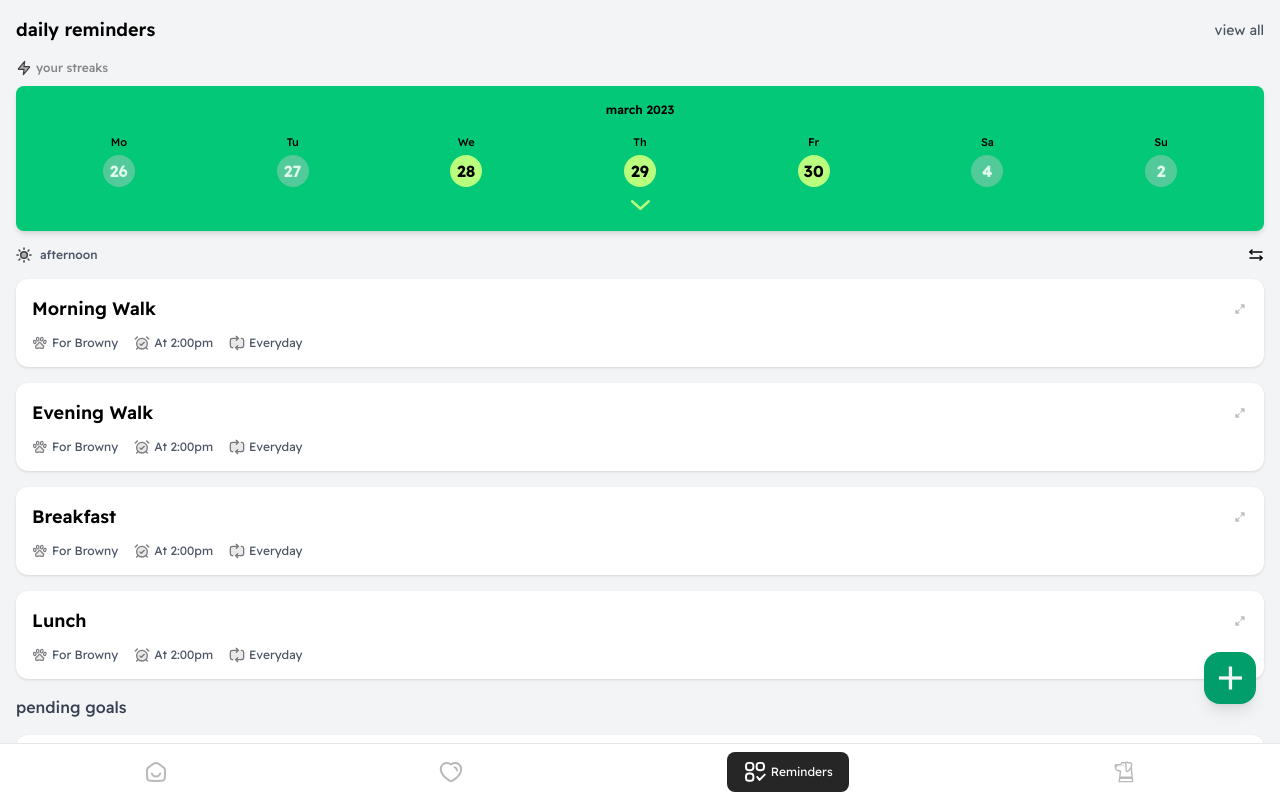
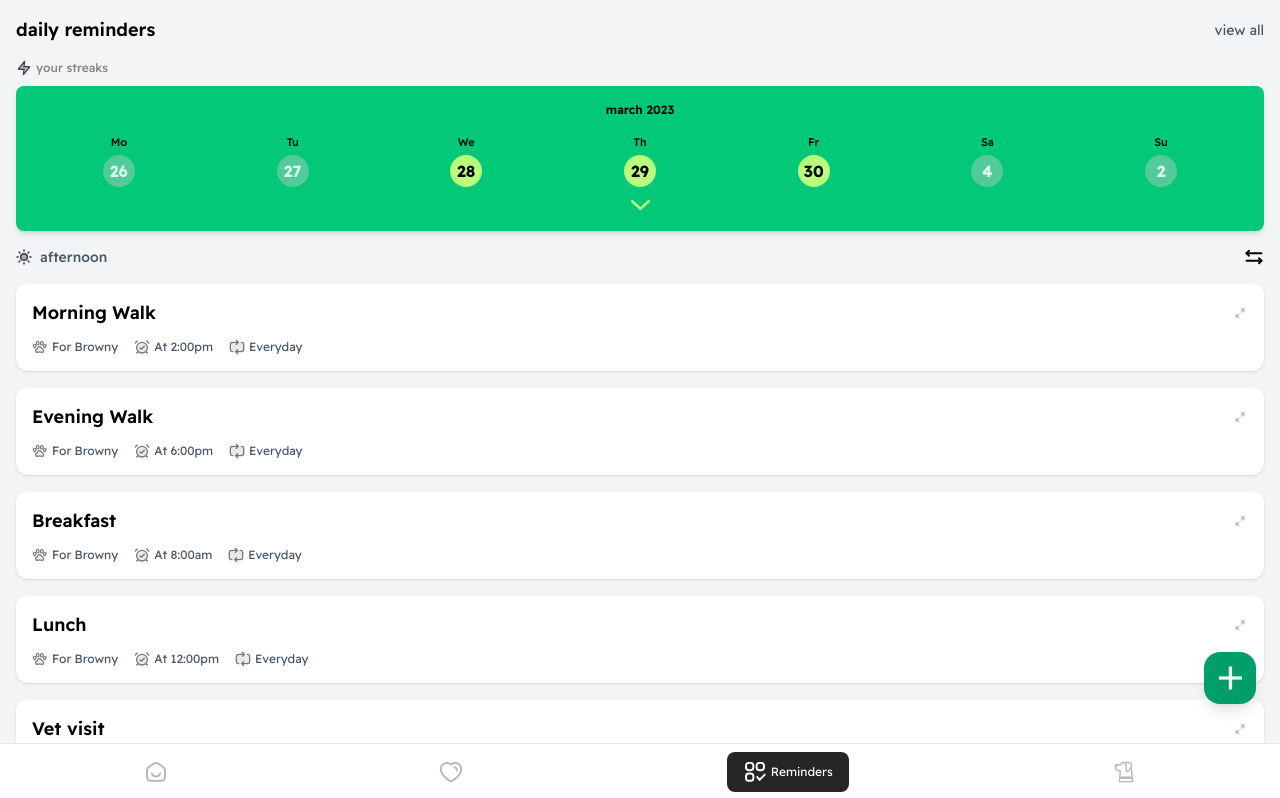
Before and after one commit to RaviPratihast/Wooftrack, a React (Vite) app: page / in a window 1280 px wide. Shown: the top 798 px of the page. Built offline with nearby package versions, Linux system fonts and the light colour scheme.

Commit message:
Refactor App, AddReminder, and GoalItem components to integrate ReminderContext for state management; implement dynamic rendering of reminders and goals based on completion status. Enhance user interaction with improved button functionality and styling across components.

```diff
--- a/src/App.jsx
+++ b/src/App.jsx
@@ -6,18 +6,24 @@ import TimeOfDayFilter from './components/TimeOfDayFilter';
 import ReminderCard from './components/ReminderCard';
 import GoalItem from './components/GoalItem';
 import BottomNav from './components/BottomNav';
+import { useReminders } from './context/ReminderContext';
 
 const App = () => {
   const navigate = useNavigate();
+  const { reminders } = useReminders();
 
   const handleAddReminderClick = () => {
     navigate('/add-reminder');
   };
 
+
+  const pendingReminders = reminders.filter(reminder => !reminder.completed);
+  const completedReminders = reminders.filter(reminder => reminder.completed);
+
   return (
     <div className="bg-[#f3f4f6]">
       <Header />
-      <main className="px-4   pb-20">
+      <main className="px-4 pb-20">
         <div className="flex items-center text-xs font-medium text-[#848586] mb-[10px]">
           <img src="/zap.svg" alt="Streak icon" className="h-4 w-4 mr-1" />
           your streaks
@@ -25,52 +31,51 @@ const App = () => {
         <StreakTracker />
         <TimeOfDayFilter />
 
+        {pendingReminders.map(reminder => (
           <ReminderCard
-          title="Morning Walk"
-          pet="For Browny"
-          time="2:00pm"
-          frequency="Everyday"
+            key={reminder.id}
+            id={reminder.id}
+            title={reminder.title}
+            pet={reminder.pet}
+            time={reminder.time}
+            frequency={reminder.frequency}
           />
-        <ReminderCard
-          title="Evening Walk"
-          pet="For Browny"
-          time="2:00pm"
-          frequency="Everyday"
-        />
-        <ReminderCard
-          title="Breakfast"
-          pet="For Browny"
-          time="2:00pm"
-          frequency="Everyday"
-        />
-        <ReminderCard
-          title="Lunch"
-          pet="For Browny"
-          time="2:00pm"
-          frequency="Everyday"
-        />
+        ))}
 
+        {completedReminders.length > 0 && (
           <div className="mt-4 mb-4 text-gray-700 font-medium">
             pending goals
           </div>
+        )}
 
+        {pendingReminders.find(r => r.title === "Vet visit") && (
           <ReminderCard
+            id={pendingReminders.find(r => r.title === "Vet visit").id}
             title="Vet visit"
             pet="For Browny"
             time="2:00pm"
             frequency="Everyday"
           />
+        )}
 
+        {completedReminders.length > 0 && (
           <div className="mt-4 mb-4 text-[#858687] font-medium text-xs">
             completed goals
           </div>
+        )}
 
-        <GoalItem title="morning walk" />
+        {completedReminders.map(reminder => (
+          <GoalItem
+            key={reminder.id}
+            id={reminder.id}
+            title={reminder.title}
+          />
+        ))}
 
         <div className="fixed bottom-24 right-6 z-10">
           <button
             onClick={handleAddReminderClick}
-            className="bg-[#019D6B] text-white p-3.5 rounded-2xl shadow-lg focus:outline-none focus:ring-2 focus:ring-offset-2 focus:ring-[#02C878]"
+            className="bg-[#019D6B] text-white p-3.5 rounded-2xl shadow-lg focus:outline-none focus:ring-2 focus:ring-offset-2 focus:ring-[#02C878] cursor-pointer"
             aria-label="Add new goal"
           >
             <img src="/addIcon.svg" alt="Add goal" className="h-6 w-6" />
--- a/src/components/AddReminder.jsx
+++ b/src/components/AddReminder.jsx
@@ -1,15 +1,22 @@
 import React, { useState } from 'react';
 import { useNavigate } from 'react-router-dom';
+import { useReminders } from '../context/ReminderContext';
 
 const AddReminder = () => {
   const navigate = useNavigate();
+  const { addReminder } = useReminders();
   const [isReminderSettingsOpen, setIsReminderSettingsOpen] = useState(true);
   const [reminderText, setReminderText] = useState('');
   const [showNotes, setShowNotes] = useState(false);
   const [notesText, setNotesText] = useState('');
+  const [startDate, setStartDate] = useState('23.02.2023');
+  const [reminderTime, setReminderTime] = useState('12:06 pm');
+  const frequency = 'Everyday';
+  const selectedPet = 'Browny';
+  const selectedCategory = 'General';
 
   const handleBack = () => {
-    navigate(-1); // Go back to the previous page
+    navigate(-1);
   };
 
   const toggleReminderSettings = () => {
@@ -24,15 +31,44 @@ const AddReminder = () => {
     setNotesText(e.target.value);
   };
 
+  const handleStartDateChange = (e) => {
+    setStartDate(e.target.value);
+  };
+
+  const handleTimeChange = (e) => {
+    setReminderTime(e.target.value);
+  };
+
+  const handleSaveReminder = () => {
+
+    const newReminder = {
+      title: reminderText,
+      pet: `For ${selectedPet}`,
+      time: reminderTime,
+      frequency: frequency,
+      completed: false,
+      category: selectedCategory,
+      notes: notesText,
+      startDate: startDate,
+      endDate: null,
+    };
+
+
+    addReminder(newReminder);
+
+
+    navigate('/');
+  };
+
   return (
-    <div className="bg-[#f3f4f6] min-h-screen pb-10"> {/* Added pb-10 for some bottom spacing */}
+    <div className="bg-[#f3f4f6] min-h-screen pb-10">
       {/* Header */}
       <div className="p-4 flex justify-between items-center bg-white shadow-sm sticky top-0 z-20 rounded-br-xl">
-        <button onClick={handleBack} aria-label="Go back">
+        <button onClick={handleBack} aria-label="Go back" className="cursor-pointer">
           <img src="/back button (1).svg" alt="Back" className="h-8 w-8" />
         </button>
         <h1 className="font-semibold text-sm text-neutral-800">Add Reminder</h1>
-        <button className="text-[#019D6B] text-sm font-semibold px-2 py-1">Save</button>
+        <button onClick={handleSaveReminder} className="text-[#019D6B] text-sm font-semibold px-2 py-1 cursor-pointer">Save</button>
       </div>
 
       <div className="p-4 space-y-5">
@@ -40,23 +76,23 @@ const AddReminder = () => {
         <div className="flex gap-4">
           <div className="flex-1">
             <label className="text-xs text-gray-500 mb-2 block">Select Pet</label>
-            <div className="mt-1 flex items-center bg-white p-[6px] rounded-lg border border-gray-200 shadow-sm">
+            <div className="mt-1 flex items-center bg-white p-[6px] rounded-lg border border-gray-200 shadow-sm cursor-pointer">
               <img src="/puppyphoto.svg" alt="Pet" className="h-6 w-6 mr-2" />
-              <span className="flex-grow text-[16px] font-bold text-neutral-700">Browny</span>
+              <span className="flex-grow text-[16px] font-bold text-neutral-700">{selectedPet}</span>
               <img src="/Reminder Frequency Chevron Container (1).svg" alt="dropdown" className="h-4 w-4" />
             </div>
           </div>
           <div className="flex-1">
             <label className="text-xs text-gray-500 mb-2 block">Select Category</label>
-            <div className="mt-1 flex items-center bg-white p-[6px] rounded-lg border border-gray-200 shadow-sm">
+            <div className="mt-1 flex items-center bg-white p-[6px] rounded-lg border border-gray-200 shadow-sm cursor-pointer">
               <img src="/foodbowl.svg" alt="Category" className="h-6 w-6 mr-2" />
-              <span className="flex-grow text-[16px] font-bold text-neutral-700">General</span>
+              <span className="flex-grow text-[16px] font-bold text-neutral-700">{selectedCategory}</span>
               <img src="/Reminder Frequency Chevron Container (1).svg" alt="dropdown" className="h-4 w-4" />
             </div>
           </div>
         </div>
 
-        {/* Reminder Info */}
+
         <div className="bg-white rounded-xl shadow-sm">
           <div className="bg-neutral-800 text-white p-[10px] rounded-t-xl">
             <h3 className="font-semibold text-sm">Reminder Info</h3>
@@ -82,7 +118,7 @@ const AddReminder = () => {
             <div className="flex justify-between items-center pt-2">
               <label className="text-[16px] font-medium text-neutral-700">Add Notes (Optional)</label>
               {!showNotes && (
-                <button onClick={() => setShowNotes(true)} className="text-[#02C878] text-[12px] font-medium">Add</button>
+                <button onClick={() => setShowNotes(true)} className="text-[#02C878] text-[12px] font-medium cursor-pointer">Add</button>
               )}
             </div>
             {showNotes && (
@@ -101,11 +137,11 @@ const AddReminder = () => {
           </div>
         </div>
 
-        {/* Reminder Settings */}
+
         <div className="bg-white rounded-xl shadow-sm">
           <button
             onClick={toggleReminderSettings}
-            className="w-full bg-neutral-800 text-white p-[10px] flex justify-between items-center rounded-t-xl"
+            className="w-full bg-neutral-800 text-white p-[10px] flex justify-between items-center rounded-t-xl cursor-pointer"
             aria-expanded={isReminderSettingsOpen}
           >
             <h2 className="font-semibold !text-sm">Reminder Settings</h2>
@@ -117,35 +153,49 @@ const AddReminder = () => {
               <div className="flex flex-col gap-3">
                 <label htmlFor="startDate" className="block text-[16px] font-medium text-neutral-700 ml-4 mb-4">Start Date</label>
                 <div className="flex items-center bg-gray-50 p-3 rounded-lg border border-gray-300">
-                  <input type="text" id="startDate" defaultValue="23.02.205" className="flex-grow bg-transparent focus:outline-none text-[16px] text-neutral-700 placeholder-gray-400" placeholder="DD.MM.YYY" />
-                  <img src="/calendar.svg" alt="calendar" className="h-5 w-5 ml-2" />
+                  <input
+                    type="text"
+                    id="startDate"
+                    value={startDate}
+                    onChange={handleStartDateChange}
+                    className="flex-grow bg-transparent focus:outline-none text-[16px] text-neutral-700 placeholder-gray-400"
+                    placeholder="DD.MM.YYY"
+                  />
+                  <img src="/calendar.svg" alt="calendar" className="h-5 w-5 ml-2 cursor-pointer" />
                 </div>
               </div>
              <div className="flex items-baseline gap-1">
              <span className="text-lg text-[#a2a2a2]  font-light">+</span>
-             <button className="text-[16px] text-[#a2a2a2] font-medium flex items-center py-1">
+             <button className="text-[16px] text-[#a2a2a2] font-medium flex items-center py-1 cursor-pointer">
              Add End Date
                </button>
 
             </div>
               <hr className="border-gray-200"/>
-              {/* Reminder Time */}
+
               <div className="flex flex-col gap-3">
                 <label htmlFor="reminderTime" className="block text-[16px] font-medium text-neutral-700">Reminder Time</label>
                 <div className="flex items-center bg-gray-50 p-3 rounded-lg border border-gray-300">
-                  <input type="text" id="reminderTime" defaultValue="12:06 pm" className="flex-grow bg-transparent focus:outline-none !text-[16px] text-neutral-700 placeholder-gray-400" placeholder="HH:MM am/pm" />
-                  <img src="/Reminder Time Clock (1).svg" alt="clock" className="h-5 w-5 ml-2" />
+                  <input
+                    type="text"
+                    id="reminderTime"
+                    value={reminderTime}
+                    onChange={handleTimeChange}
+                    className="flex-grow bg-transparent focus:outline-none !text-[16px] text-neutral-700 placeholder-gray-400"
+                    placeholder="HH:MM am/pm"
+                  />
+                  <img src="/Reminder Time Clock (1).svg" alt="clock" className="h-5 w-5 ml-2 cursor-pointer" />
                 </div>
               </div>
                <hr className="border-gray-200"/>
-              {/* Reminder Frequency */}
+
               <div className="flex flex-col gap-3">
                 <div className="ml-4 mb-3">
                   <label htmlFor="reminderFrequency" className="block text-[16px] font-medium text-neutral-700">Reminder Frequency</label>
                   <p className="text-sm text-gray-500">How often should this reminder repeat?</p>
                 </div>
-                <div className="flex items-center bg-gray-50 p-3 rounded-lg border border-gray-300">
-                  <span className="flex-grow text-[16px] text-neutral-700">Everyday</span>
+                <div className="flex items-center bg-gray-50 p-3 rounded-lg border border-gray-300 cursor-pointer">
+                  <span className="flex-grow text-[16px] text-neutral-700">{frequency}</span>
                   <img src="/Reminder Frequency Chevron Container (1).svg" alt="dropdown" className="h-4 w-4 ml-2" />
                 </div>
               </div>
--- a/src/components/BottomNav.jsx
+++ b/src/components/BottomNav.jsx
@@ -13,7 +13,7 @@ const BottomNav = () => {
       {navItems.map((item) => (
         <button
           key={item.id}
-          className={`flex  items-center justify-center gap-1 p-2 rounded-lg focus:outline-none
+          className={`flex  items-center justify-center gap-1 p-2 rounded-lg focus:outline-none cursor-pointer
                       ${item.active ? 'bg-neutral-800 text-white w-auto px-4' : 'text-gray-500'}`}
           aria-label={item.label}
         >
--- a/src/components/Header.jsx
+++ b/src/components/Header.jsx
@@ -4,7 +4,7 @@ const Header = () => {
   return (
     <header className="flex justify-between items-center p-4">
       <h1 className="text-lg font-semibold">daily reminders</h1>
-      <button className="text-sm text-gray-600">view all</button>
+      <button className="text-sm text-gray-600 cursor-pointer">view all</button>
     </header>
   );
 };
--- a/src/components/ReminderCard.jsx
+++ b/src/components/ReminderCard.jsx
@@ -1,13 +1,24 @@
 import React from 'react';
+import { useReminders } from '../context/ReminderContext';
 
 const ReminderCard = ({
+  id,
   title = "Morning Walk",
   pet = "For Browny",
   time = "2:00pm",
   frequency = "Everyday"
 }) => {
+  const { toggleComplete } = useReminders();
+
+  const handleCardClick = () => {
+    toggleComplete(id);
+  };
+
   return (
-    <div className="bg-white rounded-xl p-4 mb-4 shadow-sm">
+    <div
+      className="bg-white rounded-xl p-4 mb-4 shadow-sm cursor-pointer"
+      onClick={handleCardClick}
+    >
       <div className="flex justify-between items-center">
         <h3 className="text-lg font-semibold">{title}</h3>
         <img src="/expand-01.svg" alt="expand" className="h-4 w-4 opacity-70" />
--- a/src/components/StreakTracker.jsx
+++ b/src/components/StreakTracker.jsx
@@ -28,7 +28,7 @@ const StreakTracker = () => {
               {item.day}
             </div>
             <div
-              className={`mt-1 w-8 h-8 flex items-center justify-center rounded-full text-[16px] font-bold
+              className={`mt-1 w-8 h-8 flex items-center justify-center rounded-full text-[16px] font-bold cursor-pointer
                           ${ item.status === 'active'
                               ? 'bg-[#b9ff7d] text-black'
                               : item.status === 'past'
--- a/src/components/TimeOfDayFilter.jsx
+++ b/src/components/TimeOfDayFilter.jsx
@@ -5,10 +5,10 @@ const TimeOfDayFilter = () => {
     <div className="flex justify-between items-center my-4">
       <div className="flex items-center">
         <img src="/Sun.svg" alt="Time of day" className="h-4 w-4 mr-2 text-gray-600" />
-        <span className="text-xs text-gray-600 font-medium">afternoon</span>
+        <span className="text-sm text-gray-600 font-medium">afternoon</span>
       </div>
-      <button>
-        <img src="/ArrowsLeftRight.svg" alt="Filter" className="h-4 w-4 text-gray-600" />
+      <button className="cursor-pointer">
+        <img src="/ArrowsLeftRight.svg" alt="Filter" className="h-5 w-5 text-gray-600" />
       </button>
     </div>
   );
--- /dev/null
+++ b/src/context/ReminderContext.jsx
@@ -0,0 +1,167 @@
+import React, { createContext, useContext, useReducer } from 'react';
+
+// Action types
+export const ADD_REMINDER = 'ADD_REMINDER';
+export const UPDATE_REMINDER = 'UPDATE_REMINDER';
+export const DELETE_REMINDER = 'DELETE_REMINDER';
+export const TOGGLE_COMPLETE = 'TOGGLE_COMPLETE';
+
+
+const initialState = {
+  reminders: [
+    {
+      id: '1',
+      title: 'Morning Walk',
+      pet: 'For Browny',
+      time: '2:00pm',
+      frequency: 'Everyday',
+      completed: false,
+      category: 'General',
+      notes: '',
+      startDate: '23.02.2023',
+      endDate: null,
+    },
+    {
+      id: '2',
+      title: 'Evening Walk',
+      pet: 'For Browny',
+      time: '6:00pm',
+      frequency: 'Everyday',
+      completed: false,
+      category: 'General',
+      notes: '',
+      startDate: '23.02.2023',
+      endDate: null,
+    },
+    {
+      id: '3',
+      title: 'Breakfast',
+      pet: 'For Browny',
+      time: '8:00am',
+      frequency: 'Everyday',
+      completed: false,
+      category: 'Food',
+      notes: '',
+      startDate: '23.02.2023',
+      endDate: null,
+    },
+    {
+      id: '4',
+      title: 'Lunch',
+      pet: 'For Browny',
+      time: '12:00pm',
+      frequency: 'Everyday',
+      completed: false,
+      category: 'Food',
+      notes: '',
+      startDate: '23.02.2023',
+      endDate: null,
+    },
+    {
+      id: '5',
+      title: 'Vet visit',
+      pet: 'For Browny',
+      time: '3:00pm',
+      frequency: 'Once',
+      completed: false,
+      category: 'Health',
+      notes: 'Annual checkup',
+      startDate: '25.02.2023',
+      endDate: null,
+    },
+    {
+      id: '6',
+      title: 'morning walk',
+      pet: 'For Browny',
+      time: '7:00am',
+      frequency: 'Everyday',
+      completed: true,
+      category: 'General',
+      notes: '',
+      startDate: '22.02.2023',
+      endDate: null,
+    }
+  ]
+};
+
+
+const reminderReducer = (state, action) => {
+  switch (action.type) {
+    case ADD_REMINDER:
+      return {
+        ...state,
+        reminders: [...state.reminders, { id: Date.now().toString(), ...action.payload }]
+      };
+
+    case UPDATE_REMINDER:
+      return {
+        ...state,
+        reminders: state.reminders.map(reminder =>
+          reminder.id === action.payload.id ? { ...reminder, ...action.payload } : reminder
+        )
+      };
+
+    case DELETE_REMINDER:
+      return {
+        ...state,
+        reminders: state.reminders.filter(reminder => reminder.id !== action.payload)
+      };
+
+    case TOGGLE_COMPLETE:
+      return {
+        ...state,
+        reminders: state.reminders.map(reminder =>
+          reminder.id === action.payload ? { ...reminder, completed: !reminder.completed } : reminder
+        )
+      };
+
+    default:
+      return state;
+  }
+};
+
+
+const ReminderContext = createContext();
+
+
+export const ReminderProvider = ({ children }) => {
+  const [state, dispatch] = useReducer(reminderReducer, initialState);
+
+
+  const addReminder = (reminder) => {
+    dispatch({ type: ADD_REMINDER, payload: reminder });
+  };
+
+  const updateReminder = (reminder) => {
+    dispatch({ type: UPDATE_REMINDER, payload: reminder });
+  };
+
+  const deleteReminder = (id) => {
+    dispatch({ type: DELETE_REMINDER, payload: id });
+  };
+
+  const toggleComplete = (id) => {
+    dispatch({ type: TOGGLE_COMPLETE, payload: id });
+  };
+
+  return (
+    <ReminderContext.Provider value={{
+      reminders: state.reminders,
+      addReminder,
+      updateReminder,
+      deleteReminder,
+      toggleComplete
+    }}>
+      {children}
+    </ReminderContext.Provider>
+  );
+};
+
+
+export const useReminders = () => {
+  const context = useContext(ReminderContext);
+  if (!context) {
+    throw new Error('useReminders must be used within a ReminderProvider');
+  }
+  return context;
+};
--- a/src/main.jsx
+++ b/src/main.jsx
@@ -2,17 +2,20 @@ import React from 'react'
 import { StrictMode } from 'react'
 import { createRoot } from 'react-dom/client'
 import { BrowserRouter as Router, Routes, Route } from 'react-router-dom'
+import { ReminderProvider } from './context/ReminderContext'
 import './index.css'
 import App from './App.jsx'
 import AddReminder from './components/AddReminder.jsx'
 
 createRoot(document.getElementById('root')).render(
   <StrictMode>
+    <ReminderProvider>
       <Router>
         <Routes>
           <Route path="/" element={<App />} />
           <Route path="/add-reminder" element={<AddReminder />} />
         </Routes>
       </Router>
+    </ReminderProvider>
   </StrictMode>,
 )
```
Also changed, not shown: src/components/GoalItem.jsx (+12 -1 lines). Lines whose indentation alone changed are shown as unchanged.
